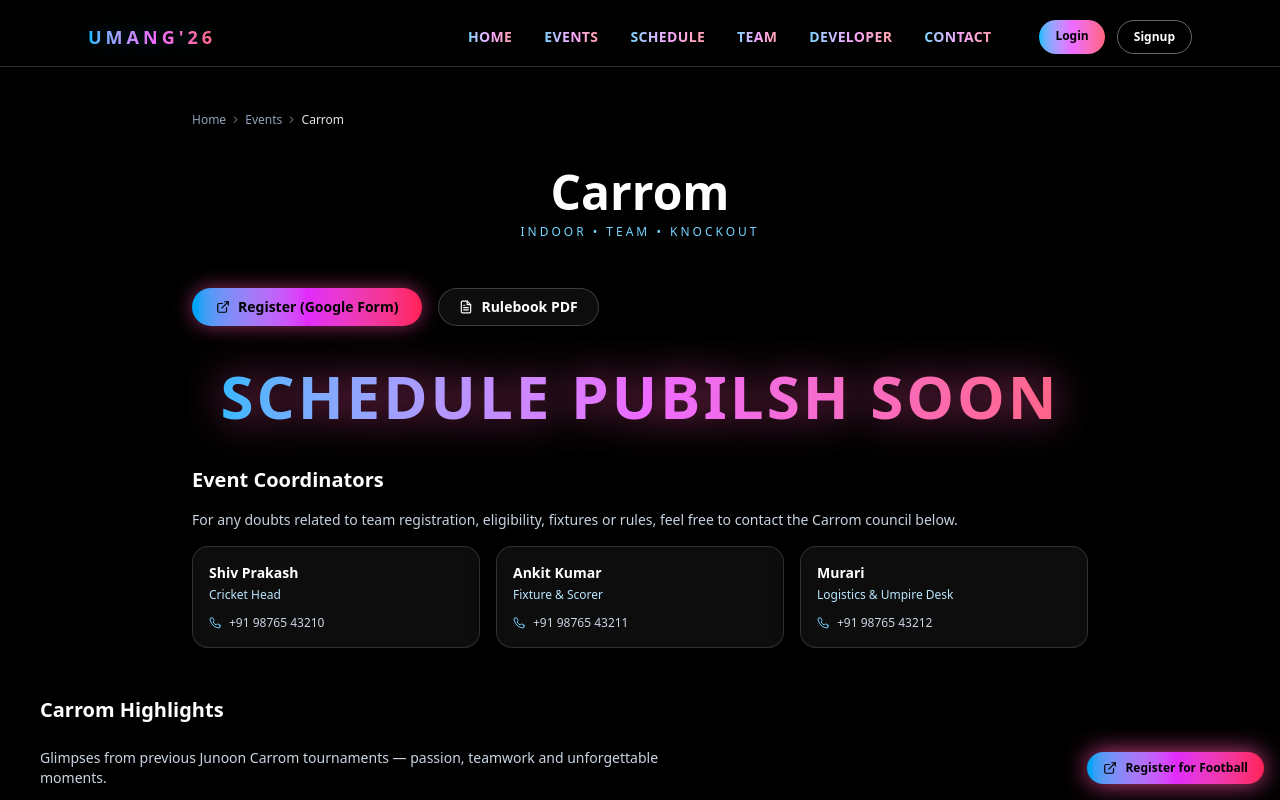
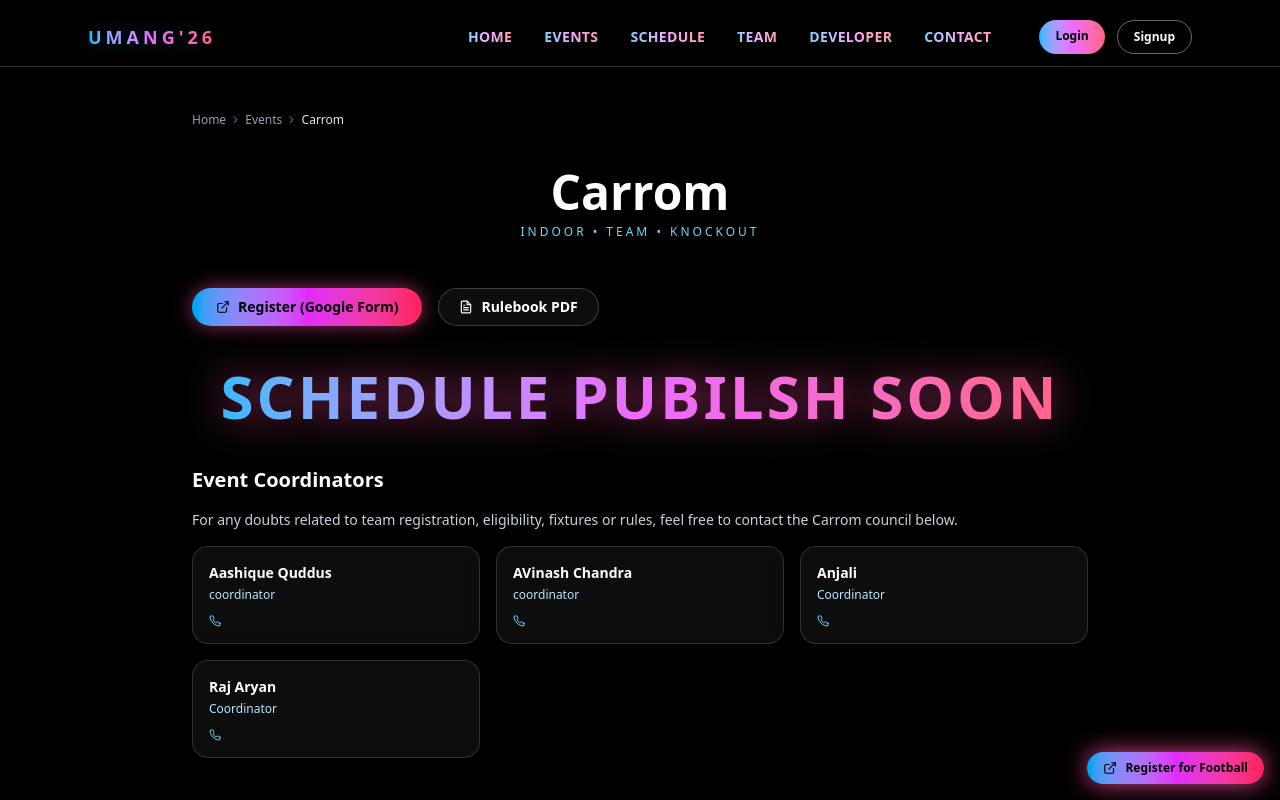
Before and after one commit to gecaurangabadsportsclub12-web/Umang_Junoon4.0, a React (Vite) app in the folder junoon4.0/: page /sports/carrom in a window 1280 px wide. Shown: the top 800 px of the page. Built offline with nearby package versions, Linux system fonts and the light colour scheme.

Commit message:
add coordinator

```diff
--- a/junoon4.0/src/pages/sports/armwrestling.jsx
+++ b/junoon4.0/src/pages/sports/armwrestling.jsx
@@ -39,19 +39,19 @@ const useReveal = () => {
 
 const coordinators = [
   {
-    name: "Shiv Prakash",
-    role: "Cricket Head",
-    phone: "+91 98765 43210",
+    name: "Faiz ",
+    role: "Coordinator",
+
   },
   {
-    name: "Ankit Kumar",
-    role: "Fixture & Scorer",
-    phone: "+91 98765 43211",
+    name: "Indrajeet",
+    role: "Coordinator",
+
   },
   {
-    name: "Murari",
-    role: "Logistics & Umpire Desk",
-    phone: "+91 98765 43212",
+    name: "Unnati",
+    role: "Coordintor",
+
   },
 ];
 
--- a/junoon4.0/src/pages/sports/athletics.jsx
+++ b/junoon4.0/src/pages/sports/athletics.jsx
@@ -39,19 +39,19 @@ const useReveal = () => {
 
 const coordinators = [
   {
-    name: "Shiv Prakash",
-    role: "Cricket Head",
-    phone: "+91 98765 43210",
+    name: "Anjit",
+    role: "Coordinator",
+
   },
   {
-    name: "Ankit Kumar",
-    role: "Fixture & Scorer",
-    phone: "+91 98765 43211",
+    name: "Raushan Kumar",
+    role: "Coordinator",
+
   },
   {
-    name: "Murari",
-    role: "Logistics & Umpire Desk",
-    phone: "+91 98765 43212",
+    name: "Vikash",
+    role: "Coordintor",
+
   },
 ];
 
--- a/junoon4.0/src/pages/sports/badminton.jsx
+++ b/junoon4.0/src/pages/sports/badminton.jsx
@@ -40,18 +40,18 @@ const useReveal = () => {
 const coordinators = [
   {
     name: "Shiv Prakash",
-    role: "Cricket Head",
-    phone: "+91 98765 43210",
+    role: "Coordinator",
+
   },
   {
     name: "Ankit Kumar",
-    role: "Fixture & Scorer",
-    phone: "+91 98765 43211",
+    role: "Coordinator",
+
   },
   {
-    name: "Murari",
-    role: "Logistics & Umpire Desk",
-    phone: "+91 98765 43212",
+    name: "ROhan",
+    role: "Coordinator",
+
   },
 ];
 
--- a/junoon4.0/src/pages/sports/carrom.jsx
+++ b/junoon4.0/src/pages/sports/carrom.jsx
@@ -39,19 +39,21 @@ const useReveal = () => {
 
 const coordinators = [
   {
-    name: "Shiv Prakash",
-    role: "Cricket Head",
-    phone: "+91 98765 43210",
+    name: "Aashique Quddus",
+    role: "coordinator",
   },
   {
-    name: "Ankit Kumar",
-    role: "Fixture & Scorer",
-    phone: "+91 98765 43211",
+    name: "AVinash Chandra",
+    role: "coordinator",
+
   },
   {
-    name: "Murari",
-    role: "Logistics & Umpire Desk",
-    phone: "+91 98765 43212",
+    name: "Anjali",
+    role: "Coordinator",
+  },
+  {
+    name: "Raj Aryan",
+    role: "Coordinator",
   },
 ];
 
--- a/junoon4.0/src/pages/sports/chess.jsx
+++ b/junoon4.0/src/pages/sports/chess.jsx
@@ -39,20 +39,18 @@ const useReveal = () => {
 
 const coordinators = [
   {
-    name: "Shiv Prakash",
-    role: "Cricket Head",
-    phone: "+91 98765 43210",
+    name: "Shivam",
+    role: "coordinator",
   },
   {
-    name: "Ankit Kumar",
-    role: "Fixture & Scorer",
-    phone: "+91 98765 43211",
+    name: "Aayan",
+    role: "Coordinator",
   },
   {
-    name: "Murari",
-    role: "Logistics & Umpire Desk",
-    phone: "+91 98765 43212",
+    name: "Mehak",
+    role: "Coordinator",
   },
+
 ];
 
 const Cricket = () => {
--- a/junoon4.0/src/pages/sports/cricket.jsx
+++ b/junoon4.0/src/pages/sports/cricket.jsx
@@ -41,17 +41,14 @@ const coordinators = [
   {
     name: "Shiv Prakash",
     role: "Co-ordinator",
-    phone: "+91 825288190",
   },
   {
     name: "Ankit Kumar",
-    role: "Fixture & Scorer",
-    phone: "+91 98765 43211",
+    role: "Co-ordinator",
   },
   {
     name: "Murari",
-    role: "Logistics & Umpire Desk",
-    phone: "+91 98765 43212",
+    role: "Co-ordinator",
   },
 ];
 
--- a/junoon4.0/src/pages/sports/esports.jsx
+++ b/junoon4.0/src/pages/sports/esports.jsx
@@ -40,18 +40,16 @@ const useReveal = () => {
 const coordinators = [
   {
     name: "Shiv Prakash",
-    role: "Cricket Head",
-    phone: "+91 98765 43210",
+    role: "Coordinator",
   },
   {
-    name: "Ankit Kumar",
-    role: "Fixture & Scorer",
-    phone: "+91 98765 43211",
+    name: "ROhan Kumar",
+    role: "Coordinator",
   },
   {
-    name: "Murari",
-    role: "Logistics & Umpire Desk",
-    phone: "+91 98765 43212",
+    name: "Raushan",
+
+
   },
 ];
 
--- a/junoon4.0/src/pages/sports/kabaddi.jsx
+++ b/junoon4.0/src/pages/sports/kabaddi.jsx
@@ -39,19 +39,18 @@ const useReveal = () => {
 
 const coordinators = [
   {
-    name: "Shiv Prakash",
-    role: "Cricket Head",
-    phone: "+91 98765 43210",
+    name: "Shivam Kumar",
+    role: "Coordinator",
   },
   {
-    name: "Ankit Kumar",
-    role: "Fixture & Scorer",
-    phone: "+91 98765 43211",
+    name: "Shubham  Raj",
+    role: "Coordinator",
   },
   {
-    name: "Murari",
-    role: "Logistics & Umpire Desk",
-    phone: "+91 98765 43212",
+    name: "Rajnish",
+  },
+  {
+    name: "Akib",
   },
 ];
 
--- a/junoon4.0/src/pages/sports/tt.jsx
+++ b/junoon4.0/src/pages/sports/tt.jsx
@@ -39,19 +39,16 @@ const useReveal = () => {
 
 const coordinators = [
   {
-    name: "Shiv Prakash",
-    role: "Cricket Head",
-    phone: "+91 98765 43210",
+    name: "Priyanjan",
+    role: "Coordinator",
   },
   {
-    name: "Ankit Kumar",
-    role: "Fixture & Scorer",
-    phone: "+91 98765 43211",
+    name: "Rahul Kumar",
+    role: "Coordinator",
   },
   {
-    name: "Murari",
-    role: "Logistics & Umpire Desk",
-    phone: "+91 98765 43212",
+    name: "Anjum",
+    role: "Coordintor",
   },
 ];
 
--- a/junoon4.0/src/pages/sports/tugofwar.jsx
+++ b/junoon4.0/src/pages/sports/tugofwar.jsx
@@ -39,19 +39,16 @@ const useReveal = () => {
 
 const coordinators = [
   {
-    name: "Shiv Prakash",
-    role: "Cricket Head",
-    phone: "+91 98765 43210",
+    name: "Akash Kumar",
+    role: "Coordinator",
   },
   {
-    name: "Ankit Kumar",
-    role: "Fixture & Scorer",
-    phone: "+91 98765 43211",
+    name: "Kunadn Kumar",
+    role: "Coordinator",
   },
   {
-    name: "Murari",
-    role: "Logistics & Umpire Desk",
-    phone: "+91 98765 43212",
+    name: "Unnati",
+    role: "Coordinator",
   },
 ];
 
```
